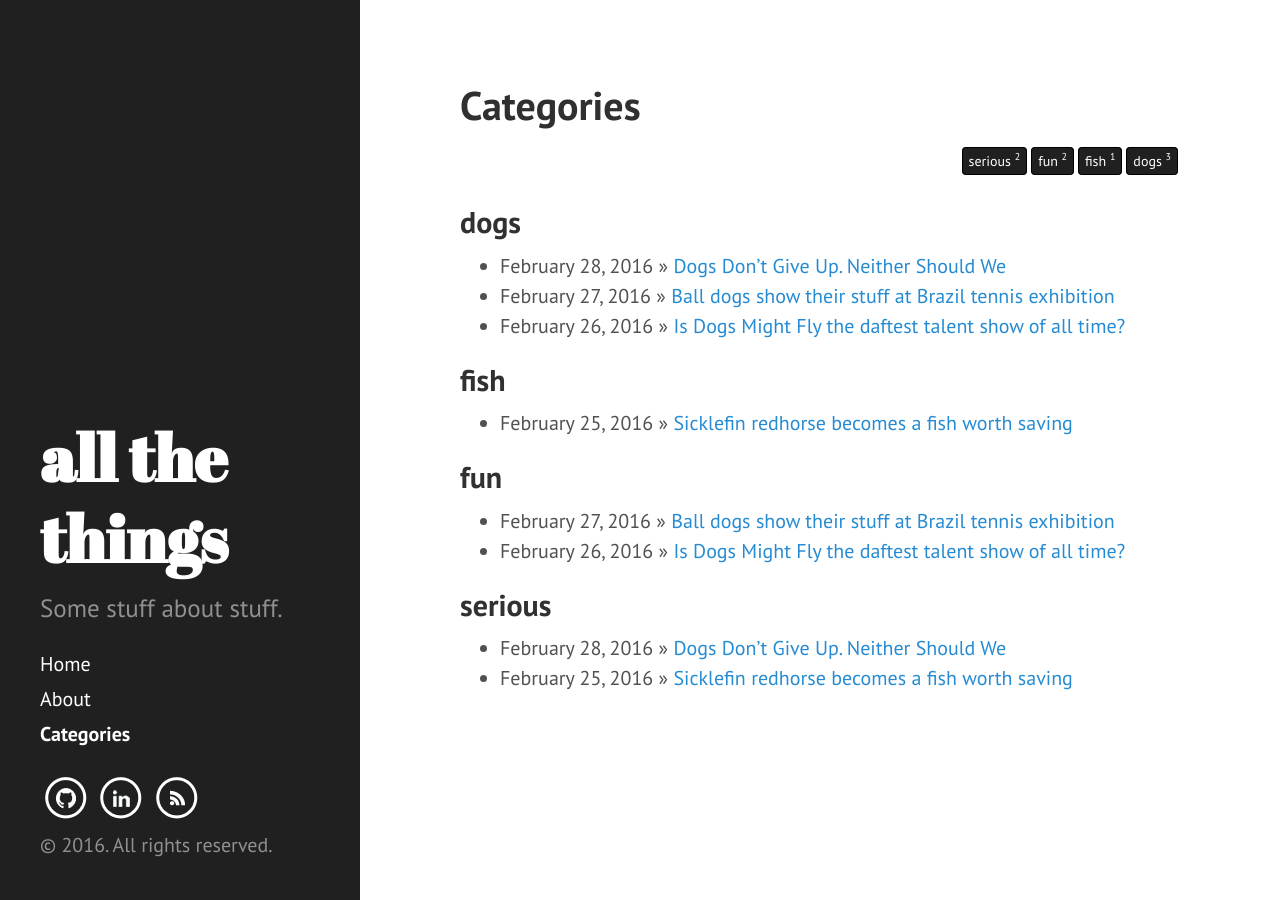
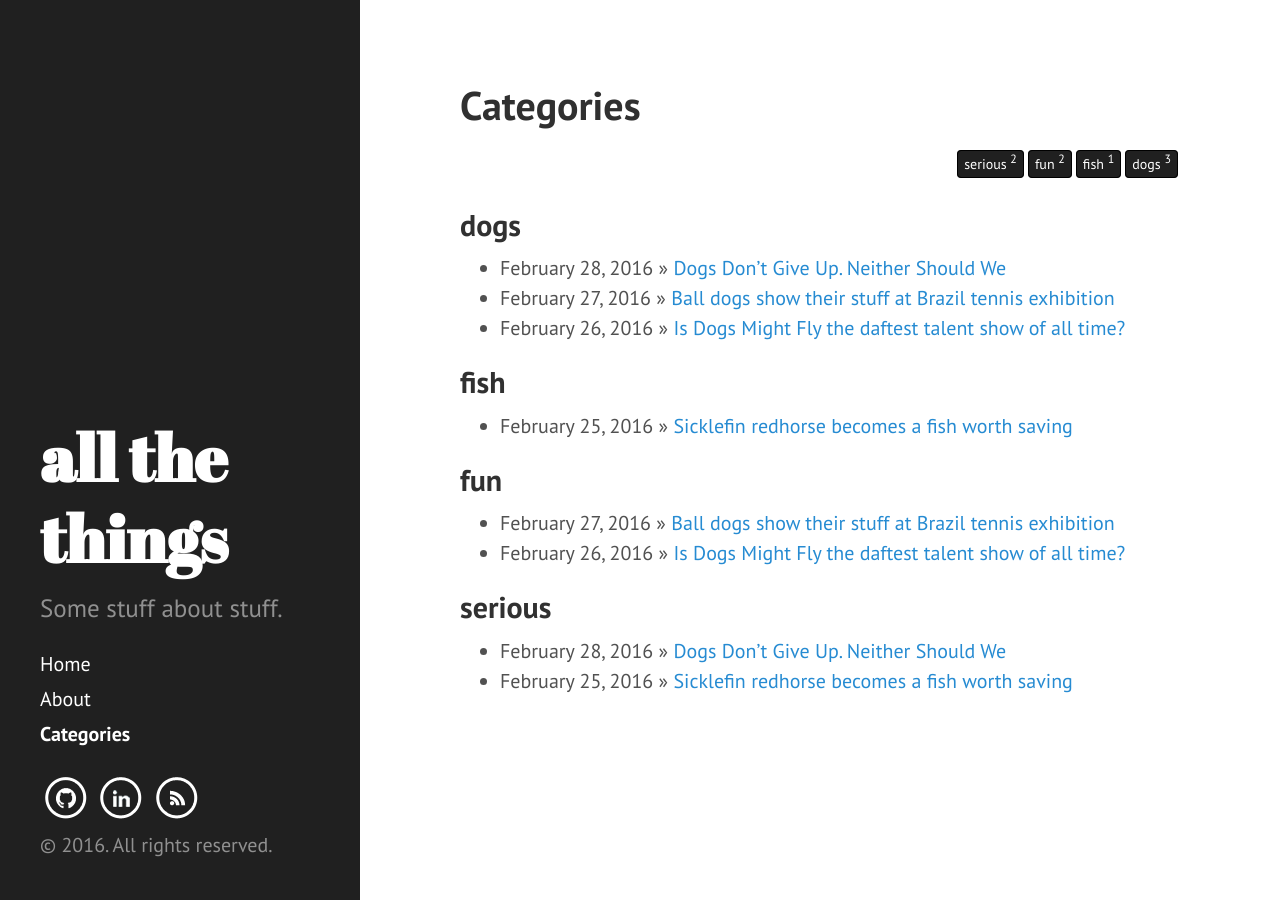
Before and after one commit to nbobhate/nbobhate.github.io, a Jekyll site: the page built from categories.md, in a window 1280 px wide. Built offline with Jekyll 4.4.1, drawn with Linux system fonts in a browser that asks for light colours.

Commit message:
Update custom.css

```diff
--- a/public/css/custom.css
+++ b/public/css/custom.css
@@ -76,7 +76,7 @@
 }
 
 .tag-box a span {
-    font-size: 10px;
+    font-size: 12px;
     vertical-align: super;
-    color: #fff;
+    color: #ffffff;
 }
```
